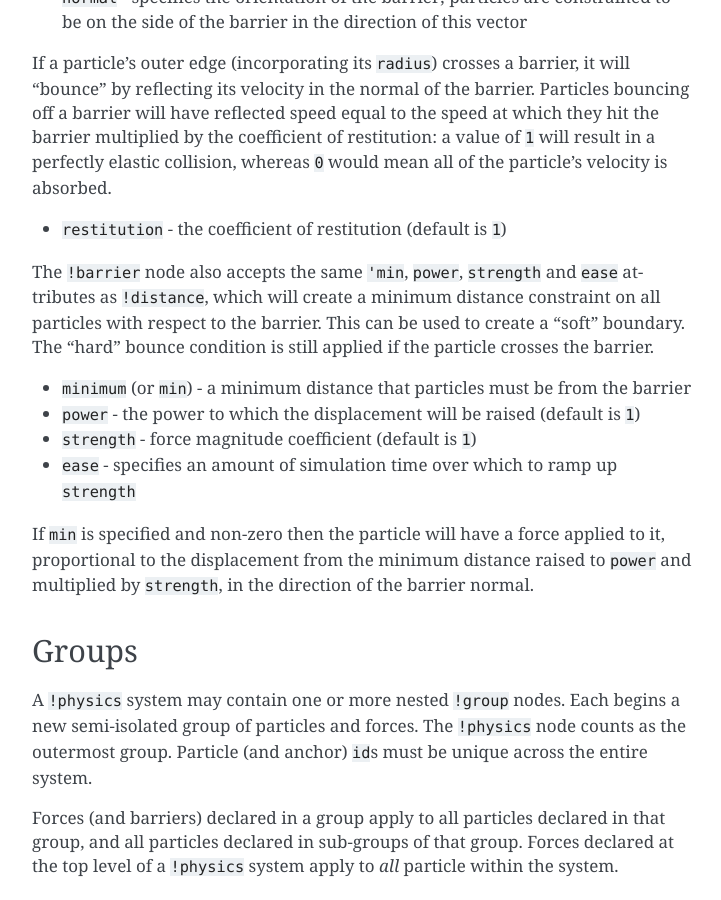
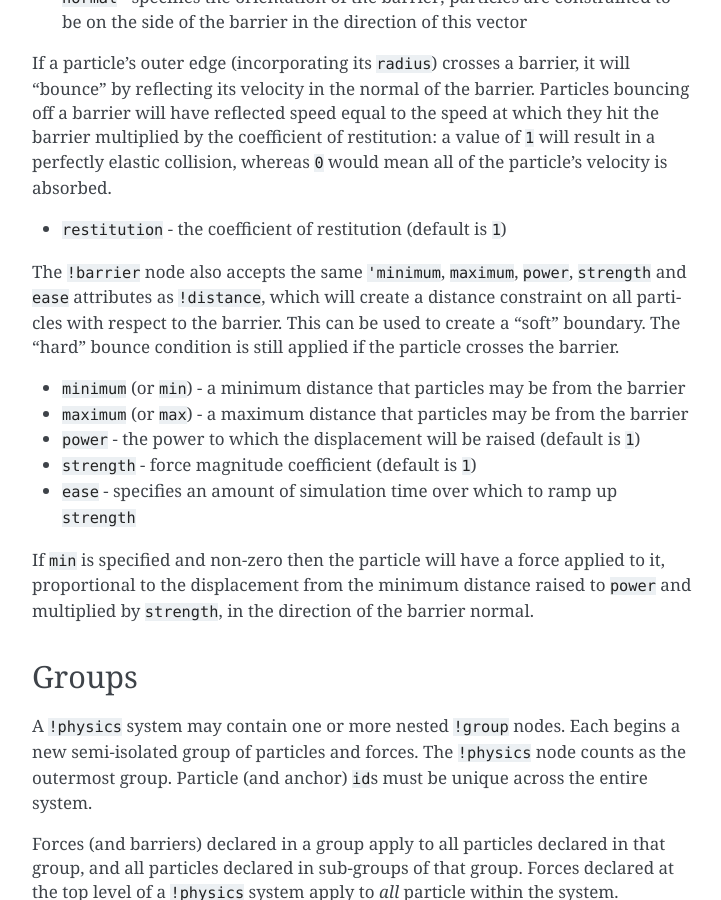
Before and after one commit to jonathanhogg/flitter, a Sphinx documentation site: the page built from docs/physics.md, in a window 1280 px wide and 900 px high, scrolled down 10081 px. Shown: the whole window, without its empty margins (388-1109 px from the left). Built offline with Sphinx 7.4.7, drawn with Linux system fonts in a browser that asks for light colours.

Commit message:
Allow a maximum distance to be set from a barrier

```diff
--- a/docs/physics.md
+++ b/docs/physics.md
@@ -487,13 +487,15 @@ mean all of the particle's velocity is absorbed.
 
 - `restitution` - the coefficient of restitution (default is `1`)
 
-The `!barrier` node also accepts the same `'min`, `power`, `strength` and
-`ease` attributes as `!distance`, which will create a minimum distance
+The `!barrier` node also accepts the same `'minimum`, `maximum`, `power`,
+`strength` and `ease` attributes as `!distance`, which will create a distance
 constraint on all particles with respect to the barrier. This can be used to
 create a "soft" boundary. The "hard" bounce condition is still applied if the
 particle crosses the barrier.
 
-- `minimum` (or `min`) - a minimum distance that particles must be from the
+- `minimum` (or `min`) - a minimum distance that particles may be from the
+barrier
+- `maximum` (or `max`) - a maximum distance that particles may be from the
 barrier
 - `power` - the power to which the displacement will be raised (default is `1`)
 - `strength` - force magnitude coefficient (default is `1`)
```
Also changed, not shown: 1 other file.
